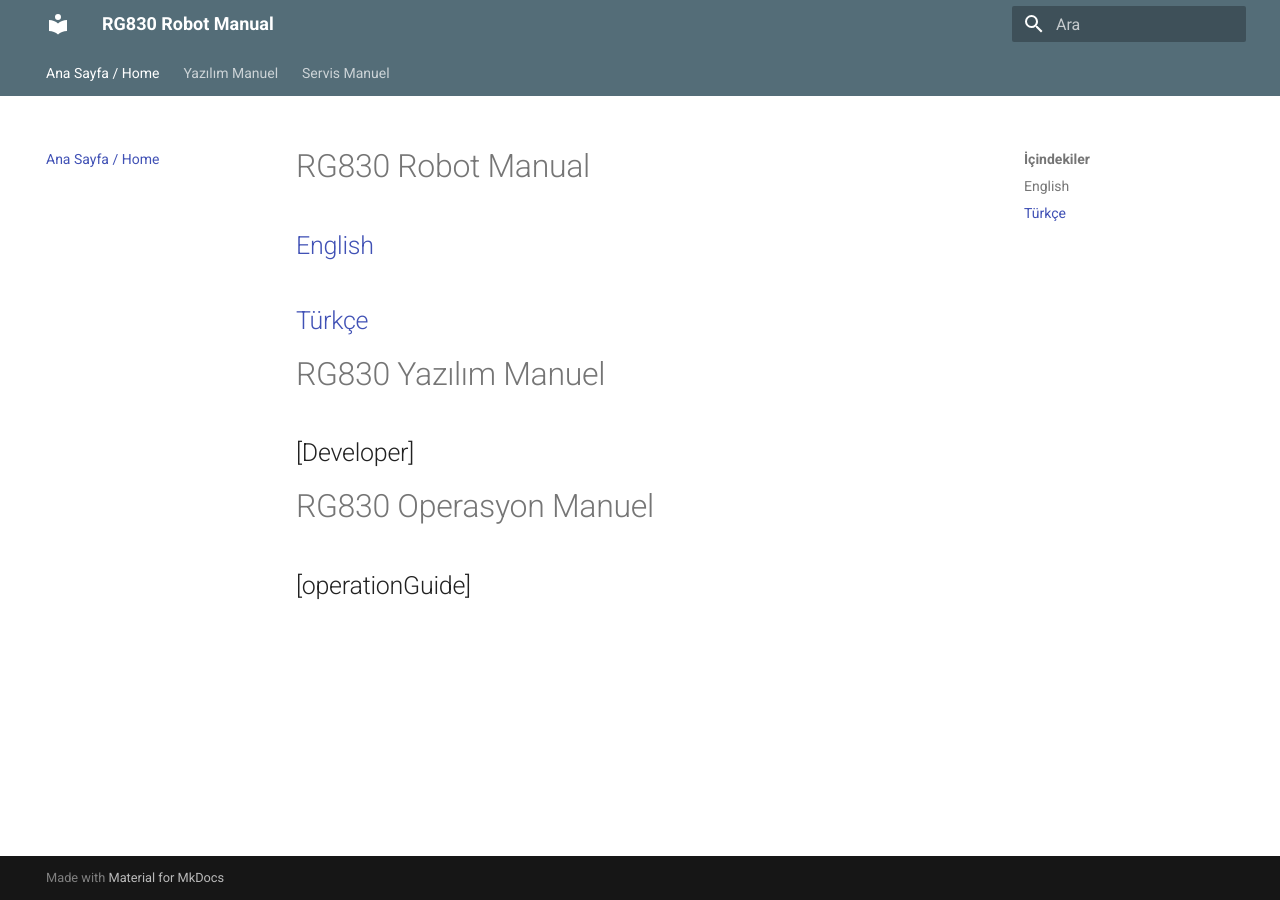
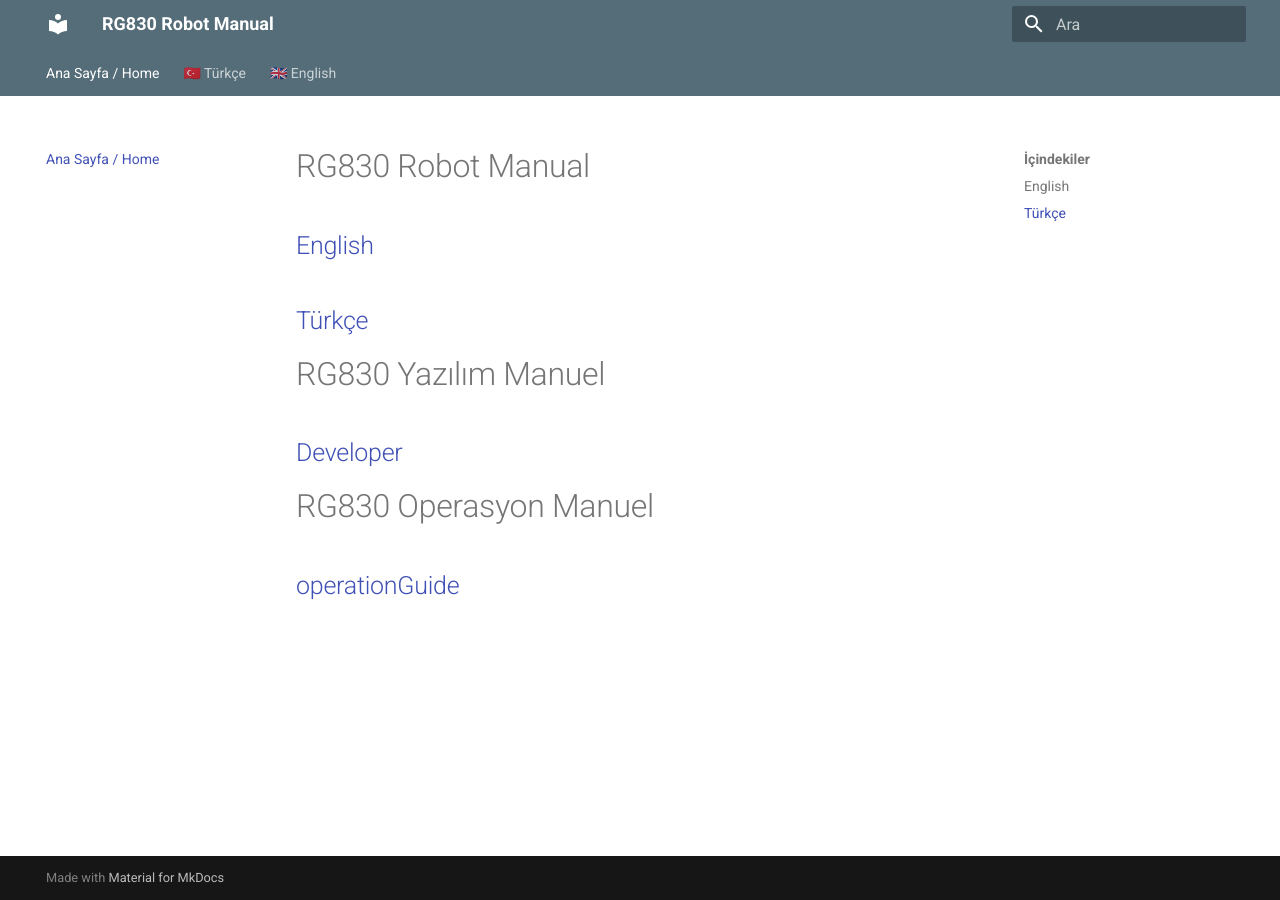
Before and after one commit to hm-info/rg830robot, an MkDocs documentation site: the page built from docs/index.md, in a window 1280 px wide. Built offline with MkDocs 1.6.1 and Material for MkDocs 9.7.7, drawn with Linux system fonts in a browser that asks for light colours.

Commit message:
klavuz güncelleme

```diff
--- a/docs/index.md
+++ b/docs/index.md
@@ -6,8 +6,8 @@
 
 # RG830 Yazılım Manuel
 
-## [Developer]
+## [Developer](turkish)
 
 # RG830 Operasyon Manuel
 
-## [operationGuide]
+## [operationGuide](turkish)
--- a/mkdocs.yml
+++ b/mkdocs.yml
@@ -18,11 +18,8 @@ theme:
 
 nav:
   - Ana Sayfa / Home: index.md
-  - Yazılım Manuel:
-      - 🇹🇷 Türkçe: yazilim/developer.md
-  - Servis Manuel:
-      - 🇹🇷 Türkçe: turkish.md
-      - 🇬🇧 English: english.md
+  - 🇹🇷 Türkçe: turkish.md
+  - 🇬🇧 English: english.md
 
 use_directory_urls: false
 
```
